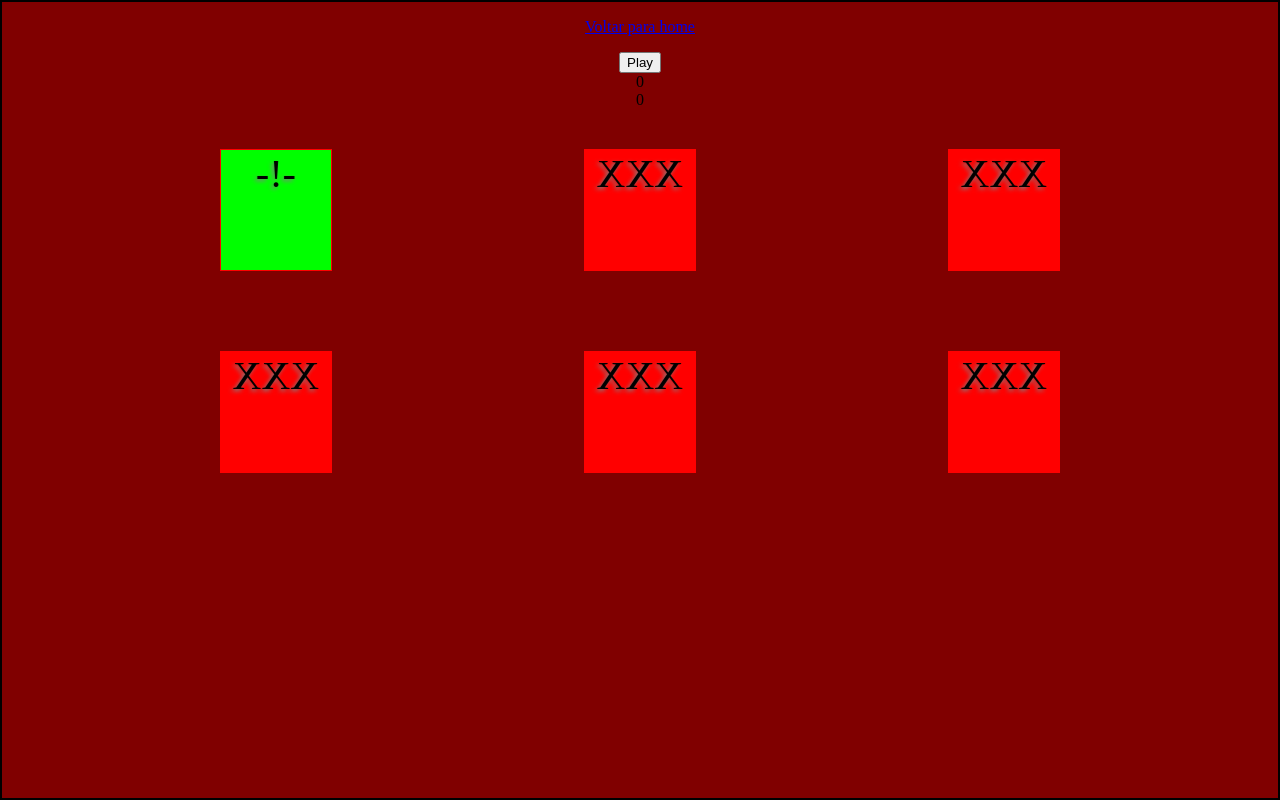
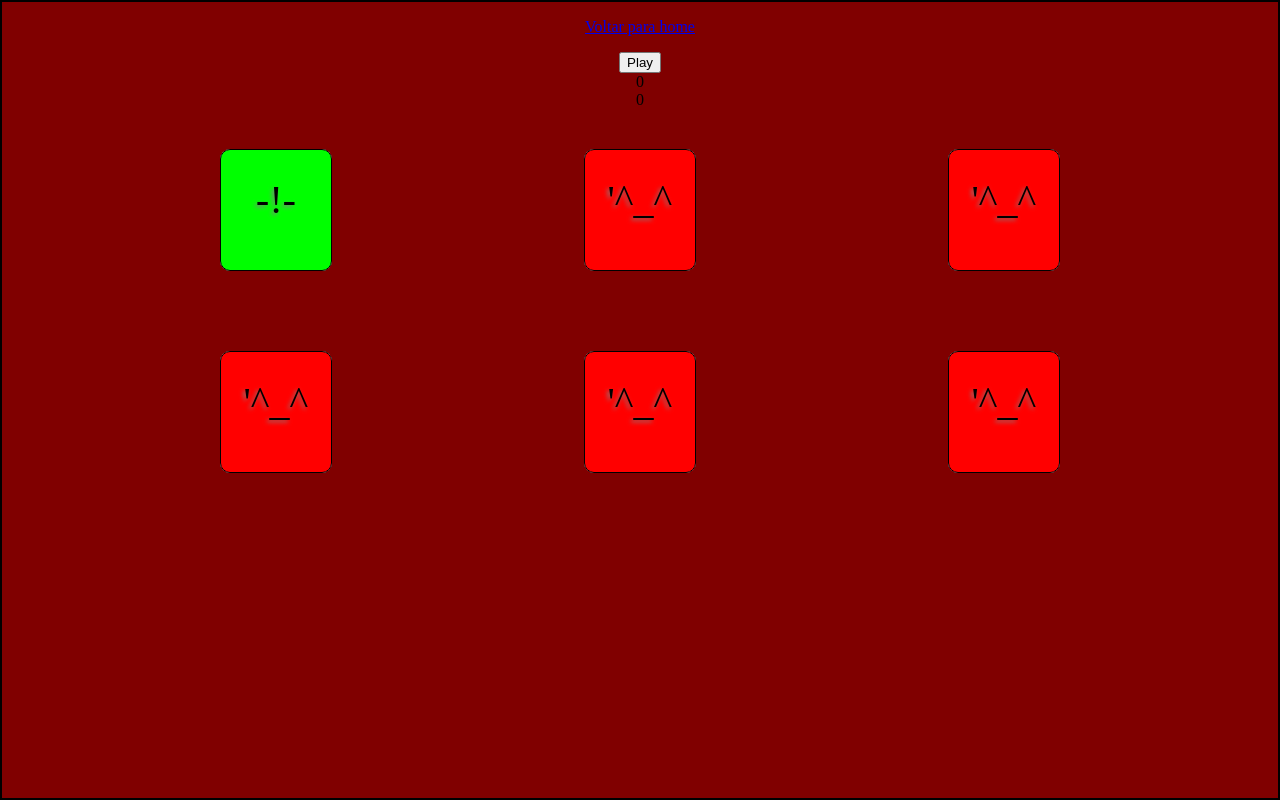
Before and after one commit to marcelobravin/Arab, a plain HTML site: page caracteres.html in a window 1280 px wide. Both pictures are taken after a click on the button "Play". Drawn offline with Linux system fonts and the light colour scheme.

Commit message:
Card flip

```diff
--- a/caracteres.html
+++ b/caracteres.html
@@ -20,7 +20,7 @@
         label {
             cursor: pointer;
             margin: 40px 10%;
-            border: 1px solid red;
+            border: 1px solid silver;
             width: 110px;
             display: inline-block;
             height: 120px;
@@ -36,6 +36,9 @@
             position: relative;
         }
 
+        label:hover {
+            border: 1px solid black;
+        }
 
         html {
             border: 2px solid;
@@ -43,11 +46,45 @@
             height: 100%;
             box-sizing: border-box;
 
+          /*background: url(assets/vintage-invitation-card-template-frame-600w-331376474.png) top center no-repeat;*/
 
             background-color: maroon;
             /*background-color: maroon;*/
-            /*border-image: url("assets/arcB.png") 203 173 / 90px 79px / 0rem round;*/
+            /*border-image: url("assets/arc.png") 203 173 / 90px 79px / 0rem round;*/
         }
+
+
+
+        label,
+        .card__face { border-radius: 10px }
+
+        .card.is-flipped {
+          transform: rotateY(180deg);
+        }
+
+        .card__face {
+            position: absolute;
+            width: 100%;
+            height: 100%;
+            top: 0px;
+          /*-webkit-backface-visibility: hidden;*/
+          /*backface-visibility: hidden;*/
+        }
+
+        .card__face--back {
+          background: red;
+          transform: rotateY(180deg);
+          border: 1px solid black;
+          line-height: 100px;
+          top: -1px;
+          left: -1px;
+        }
+
+        .card__face--back.correct {
+          background: lime;
+          /*transform: rotateY(180deg);*/
+        }
+
 
 
 /*        label:hover {
@@ -172,7 +209,7 @@
                 if (n==a) {
                     x += "<div class='card__face--back card__face correct'>-!-</div>";
                 } else {
-                    x += "<div class='card__face--back card__face'>XXX</div>";
+                    x += "<div class='card__face--back card__face'>^_^'</div>";
                 }
 
                 x += "</label>";
@@ -238,36 +275,12 @@
         <label></label>
     </div>
 
-    <style type="text/css">
-
-        .card.is-flipped {
-          transform: rotateY(180deg);
-        }
-
-        .card__face {
-            position: absolute;
-            width: 100%;
-            height: 100%;
-            top: 0px;
-          /*-webkit-backface-visibility: hidden;*/
-          /*backface-visibility: hidden;*/
-        }
-
-        .card__face--back {
-          background: red;
-          transform: rotateY(180deg);
-        }
-
-        .card__face--back.correct {
-          background: lime;
-          /*transform: rotateY(180deg);*/
-        }
-
+<!--
     </style>
     <script type="text/javascript">
         var card = document.querySelector('.card');
         card.addEventListener( 'click', function() {
           card.classList.toggle('is-flipped');
         });
-    </script>
+    </script> -->
 </body></html>
```
Also changed, not shown: desenho.html (+3 -1 lines), assets/vintage-invitation-card-template-frame-600w-331376474.png (added).
